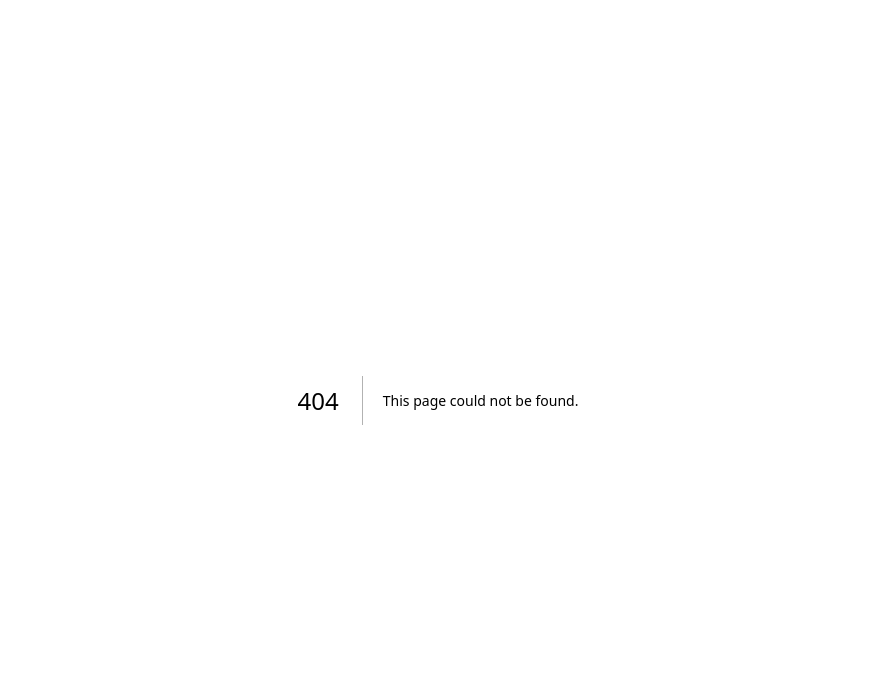
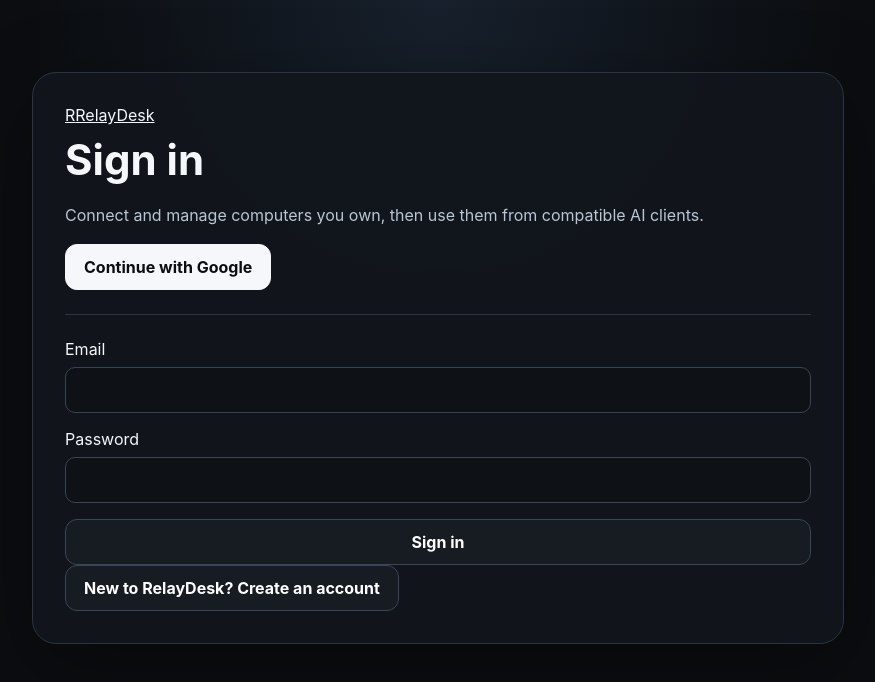
Before and after one commit to Lakshay-24/RelayDesk, a Next.js app: page /auth/login in a window 1280 px wide. Before the commit this address had no page. Shown: the top 682 px of the page, without its empty margins (202-1077 px from the left). Built offline with nearby package versions, Linux system fonts and the light colour scheme.

Commit message:
Add normal RelayDesk account sign-in

```diff
--- /dev/null
+++ b/app/auth/login/page.tsx
@@ -0,0 +1,58 @@
+"use client";
+
+import { useState } from "react";
+import Link from "next/link";
+import { createClient } from "@/lib/supabase/client";
+
+export default function AccountLogin() {
+  const [email, setEmail] = useState("");
+  const [password, setPassword] = useState("");
+  const [mode, setMode] = useState<"signin" | "signup">("signin");
+  const [busy, setBusy] = useState(false);
+  const [message, setMessage] = useState("");
+
+  async function withGoogle() {
+    setBusy(true); setMessage("");
+    const supabase = createClient();
+    const { error } = await supabase.auth.signInWithOAuth({
+      provider: "google",
+      options: { redirectTo: `${window.location.origin}/auth/callback` },
+    });
+    if (error) { setMessage("Google sign-in could not start."); setBusy(false); }
+  }
+
+  async function submit(event: React.FormEvent) {
+    event.preventDefault(); setBusy(true); setMessage("");
+    const supabase = createClient();
+    if (mode === "signin") {
+      const { error } = await supabase.auth.signInWithPassword({ email: email.trim(), password });
+      if (error) { setMessage("Invalid email or password."); setBusy(false); return; }
+      window.location.assign("/dashboard");
+      return;
+    }
+    const { data, error } = await supabase.auth.signUp({
+      email: email.trim(), password,
+      options: { emailRedirectTo: `${window.location.origin}/auth/callback` },
+    });
+    if (error) { setMessage(error.message); setBusy(false); return; }
+    if (data.session) window.location.assign("/dashboard");
+    else { setMessage("Account created. Check your email if confirmation is required."); setBusy(false); }
+  }
+
+  return <main className="shell"><section className="card auth-card">
+    <Link className="brand" href="/"><span className="brand-mark">R</span><span>RelayDesk</span></Link>
+    <h1>{mode === "signin" ? "Sign in" : "Create your account"}</h1>
+    <p className="lead">Connect and manage computers you own, then use them from compatible AI clients.</p>
+    {message && <p className="notice">{message}</p>}
+    <button className="button primary wide" type="button" onClick={withGoogle} disabled={busy}>Continue with Google</button>
+    <div className="divider" />
+    <form className="stack" onSubmit={submit}>
+      <label className="field">Email<input type="email" autoComplete="email" required value={email} onChange={e=>setEmail(e.target.value)} /></label>
+      <label className="field">Password<input type="password" minLength={8} autoComplete={mode === "signin" ? "current-password" : "new-password"} required value={password} onChange={e=>setPassword(e.target.value)} /></label>
+      <button className="button wide" disabled={busy}>{busy ? "Working…" : mode === "signin" ? "Sign in" : "Create account"}</button>
+    </form>
+    <button className="text-button" type="button" onClick={()=>{setMode(mode === "signin" ? "signup" : "signin");setMessage("")}}>
+      {mode === "signin" ? "New to RelayDesk? Create an account" : "Already have an account? Sign in"}
+    </button>
+  </section></main>;
+}
```
